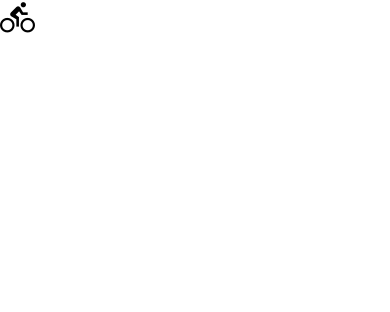
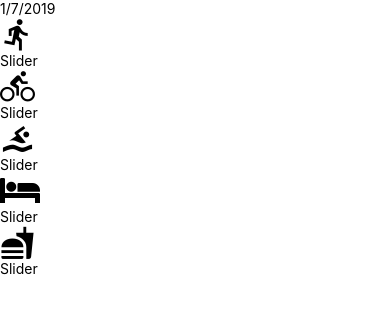
Before and after one commit to camilafiaminghi/AppFitness, a React Native app: screen / in a window 390 px wide. Shown: the top 312 px of the page. Built offline with nearby package versions, Linux system fonts and the light colour scheme.

Commit message:
Render list getMetricMetaInfo

```diff
--- a/components/AddEntry.js
+++ b/components/AddEntry.js
@@ -1,12 +1,76 @@
 import React, { Component } from 'react'
 import { View, Text } from 'react-native'
 import { getMetricMetaInfo } from './../utils/helpers'
+import DateHeader from './DateHeader'
+import Slider from './Slider'
+import Steppers from './Steppers'
 
 export default class AddEntry extends Component {
+	state = {
+		run: 0,
+		bike: 0,
+		swin: 0,
+		sleep: 0,
+		eat: 0
+	}
+
+	increment = (metric) => {
+		const { max, step } = getMetricMetaInfo(metric)
+
+		setState((state) => {
+			const count = state[metric] + step
+			return {
+				...state,
+				[metric]: (count > max) ? max : count
+			}
+		})
+	}
+
+	decrement = (metric) => {
+
+		setState((state) => {
+			const count = state[metric] - getMetricMetaInfo(metric).step
+			return {
+				...state,
+				[metric]: (count < 0) ? 0 : count
+			}
+		})
+	}
+
+	slide = (metric, value) => {
+		this.setState((state) => ({
+			...state,
+			[metric]: value
+		}))
+	}
+
 	render() {
+		const metaInfo = getMetricMetaInfo()
+
 		return (
 			<View>
-				{getMetricMetaInfo('bike').getIcon()}
+				<DateHeader date={(new Date()).toLocaleDateString()} />
+
+				{Object.keys(metaInfo).map((key) => {
+					const { getIcon, type, ...rest } = metaInfo[key]
+					const value = this.state[key]
+					return (
+						<View key={key}>
+							{ getIcon() }
+							{ type
+								? <Slider
+										value={value}
+										onChange={(value) => this.slide(key, value)}
+										{...rest} />
+								: <Steppers
+										value={value}
+										onIncrement={() => this.increment(key)}
+										onDecrement={() => this.decrement(key)}
+										{...rest} />
+							}
+						</View>
+					)
+				})}
 			</View>
 		)
 	}
```
